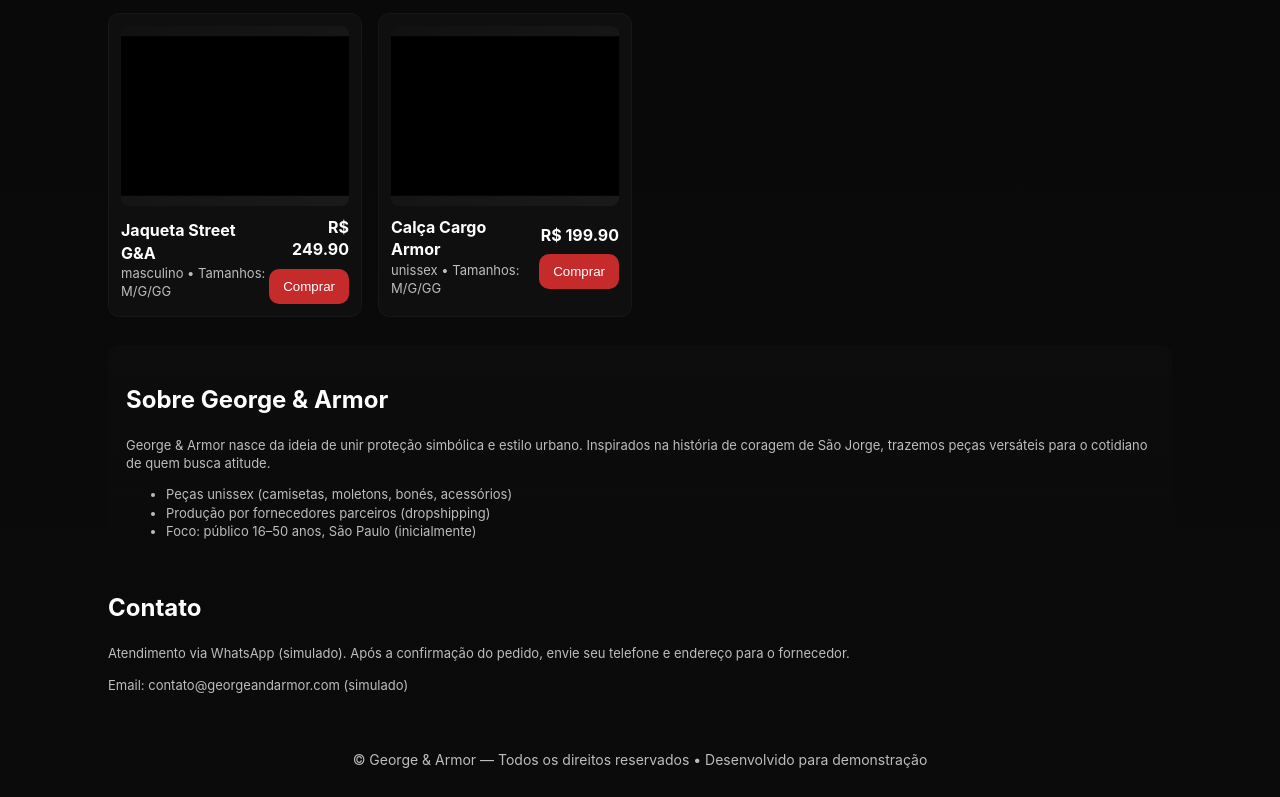
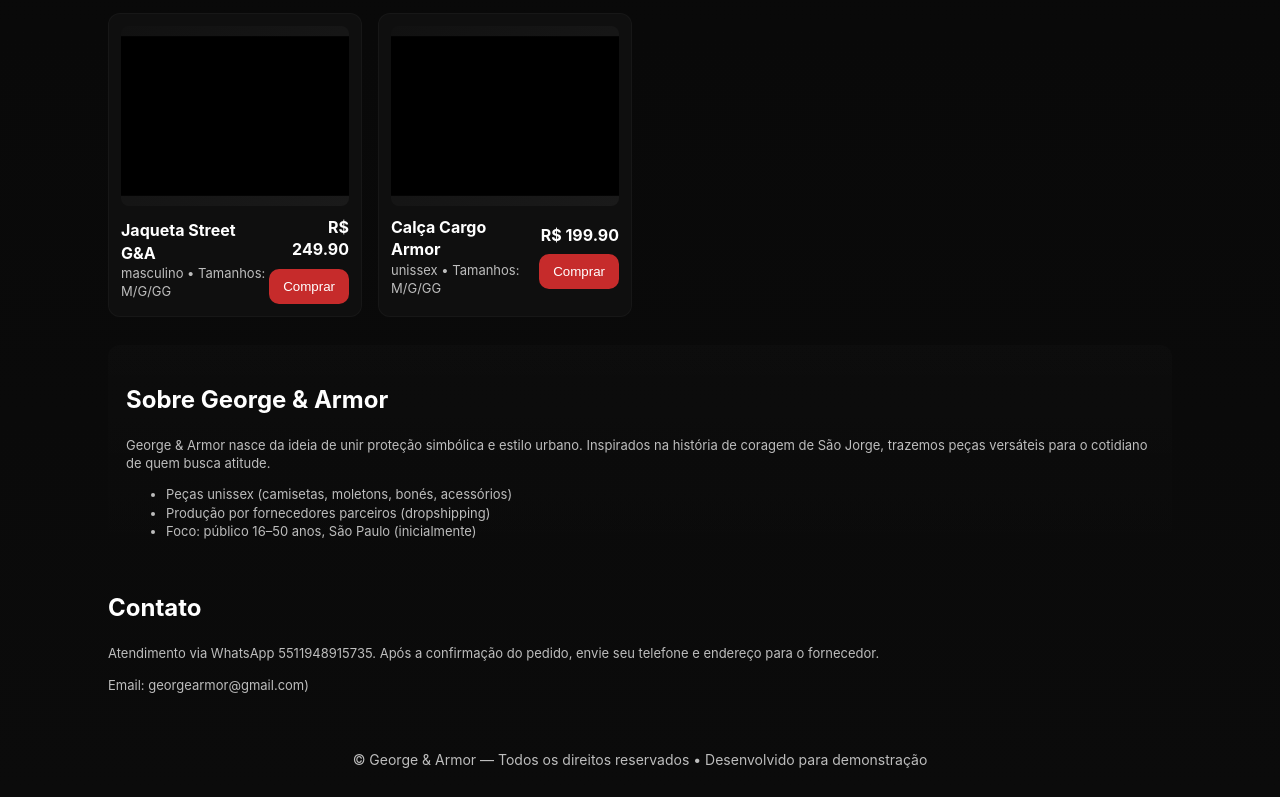
Before and after one commit to JoseEduardoAlves1980/george-armor-loja, a plain HTML site: page index.html in a window 1280 px wide. Shown: the part 738-1535 px from the top of the page. Drawn offline with Linux system fonts and the light colour scheme.

Commit message:
Update contact information in index.html

```diff
--- a/index.html
+++ b/index.html
@@ -108,8 +108,8 @@
 
     <section id="contato" style="margin-top:18px">
       <h2>Contato</h2>
-      <p class="muted">Atendimento via WhatsApp (simulado). Após a confirmação do pedido, envie seu telefone e endereço para o fornecedor.</p>
-      <p class="muted">Email: contato@georgeandarmor.com (simulado)</p>
+      <p class="muted">Atendimento via WhatsApp 5511948915735. Após a confirmação do pedido, envie seu telefone e endereço para o fornecedor.</p>
+      <p class="muted">Email: georgearmor@gmail.com)</p>
     </section>
   </main>
 
```
